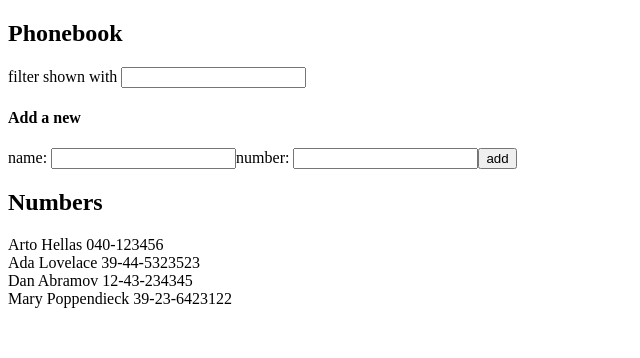
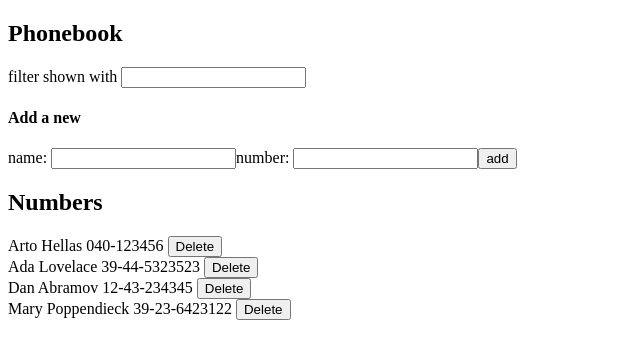
Before and after one commit to xylix/fullstack-mooc, a React (Vite) app in the folder osa2/puhelinluettelo/: page / in a window 1280 px wide. Shown: the top 358 px of the page, without its empty margins (0-640 px from the left). Built offline with nearby package versions, Linux system fonts and the light colour scheme; data requests are answered from the project's data file.

Commit message:
finish 2.14

```diff
--- a/osa2/puhelinluettelo/src/App.jsx
+++ b/osa2/puhelinluettelo/src/App.jsx
@@ -1,5 +1,5 @@
 import { useEffect, useState } from 'react'
-import { createPerson, getPersons } from './database'
+import { createPerson, getPersons, deletePerson } from './database'
 
 const Filter = ({onChange}) => (
  <div>filter shown with <input onChange={onChange}/></div>
@@ -14,9 +14,9 @@ const PersonForm = ({ onSubmit, onNameChange, onNumberChange}) => (
     </div>
   </form>
 )
-const Persons = ({personsToShow}) => (
+const Persons = ({personsToShow, handleDelete}) => (
   personsToShow.map(person => (
-    <div key={person.name}>{person.name} {person.number}</div>
+    <div key={person.name}>{person.name} {person.number} <button onClick={ () => handleDelete(person) } title="Delete">Delete</button></div>
   ))
 )
 
@@ -57,6 +57,11 @@ const App = () => {
   const handleFilterChange = (event) => {
     setFilter(event.target.value)
   }
+  const handleDelete = (person) => {
+    window.confirm(`Delete ${person.name}?`)
+    deletePerson(person.id)
+    setPersons(persons.filter(p => p.id !== person.id))
+  }
   const personsToShow = persons.filter(p => p.name.toLowerCase().includes(filter.toLowerCase()))
 
   return (
@@ -67,7 +72,7 @@ const App = () => {
       <PersonForm onSubmit={submit} onNameChange={handleNameChange} onNumberChange={handleNumberChange}/>
 
       <h2>Numbers</h2>
-      <Persons personsToShow={personsToShow} />
+      <Persons personsToShow={personsToShow} handleDelete={handleDelete} />
       {/* <div>debug: {newName}</div> */}
     </div>
   )
--- a/osa2/puhelinluettelo/src/database.js
+++ b/osa2/puhelinluettelo/src/database.js
@@ -16,4 +16,9 @@ const getPersons = () => {
   })
 }
 
-export {createPerson, getPersons}
+const deletePerson = (id) => {
+  const request = axios.delete(`${baseUrl}/${id}`)
+  return request.then(response => console.log('deleted'))
+}
+
+export {createPerson, getPersons, deletePerson}
```
